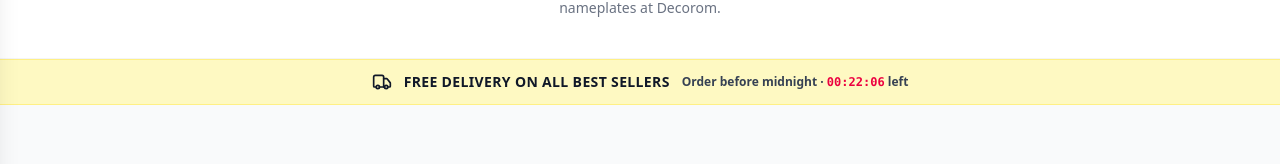
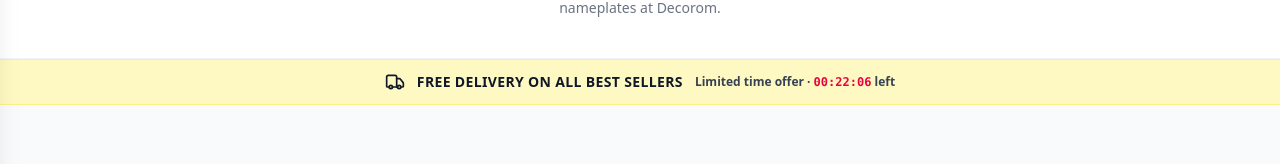
Before and after one commit to Kp2340/Decorom2, a React (Vite) app: page /best-sellers in a window 1280 px wide. Shown: the part 202-366 px from the top of the page. Built offline with nearby package versions, Linux system fonts and the light colour scheme; no server answers; a web font is replaced by a local one.

Commit message:
refactor: update FreeDeliveryBanner text for clarity and urgency

```diff
--- a/src/components/FreeDeliveryBanner.jsx
+++ b/src/components/FreeDeliveryBanner.jsx
@@ -42,7 +42,7 @@ const FreeDeliveryBanner = ({ variant = "strip", className = "" }) => {
           Free delivery on all best sellers
         </p>
         <p className="text-xs font-semibold text-gray-700">
-          Order before midnight ·{" "}
+          Limited time offer ·{" "}
           <span className="font-mono tabular-nums font-black text-rose-600">{label}</span> left
         </p>
       </div>
```
